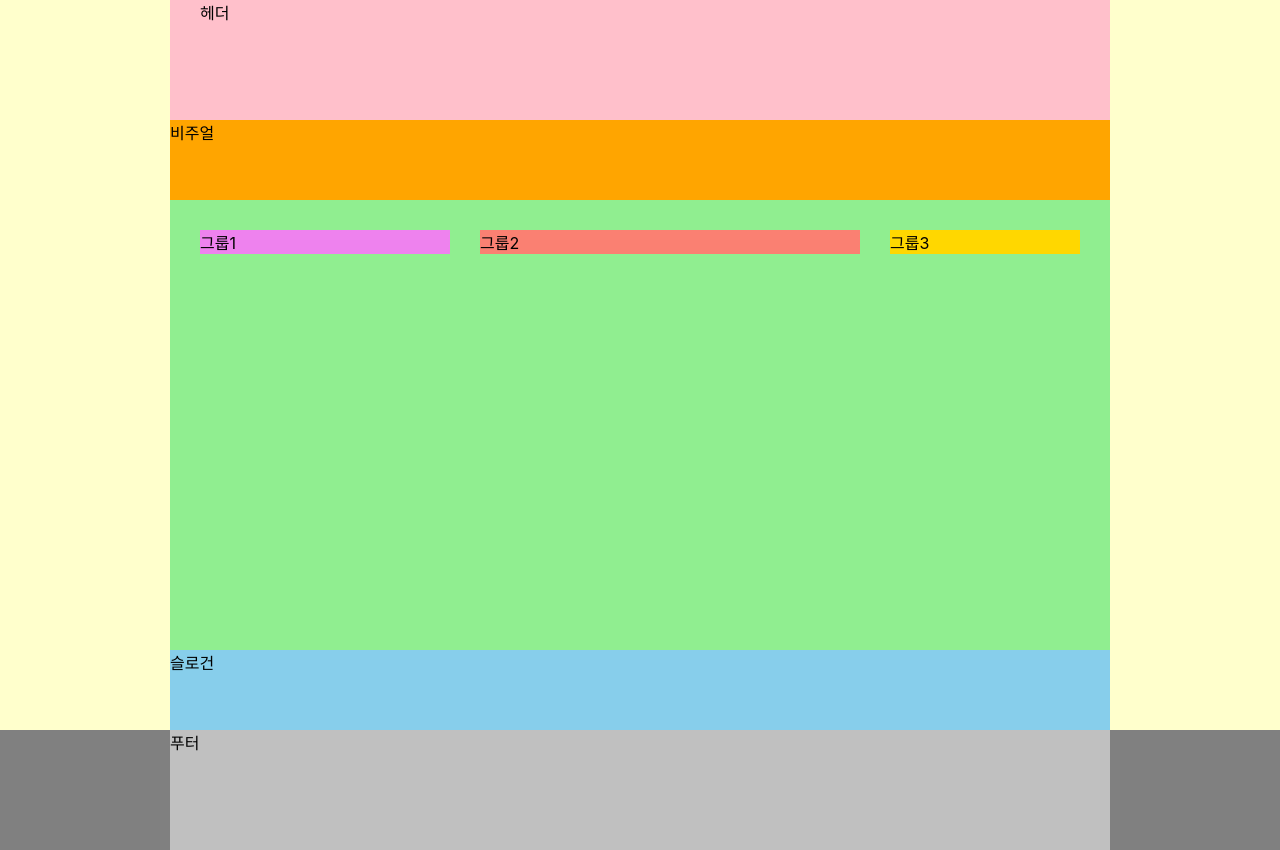
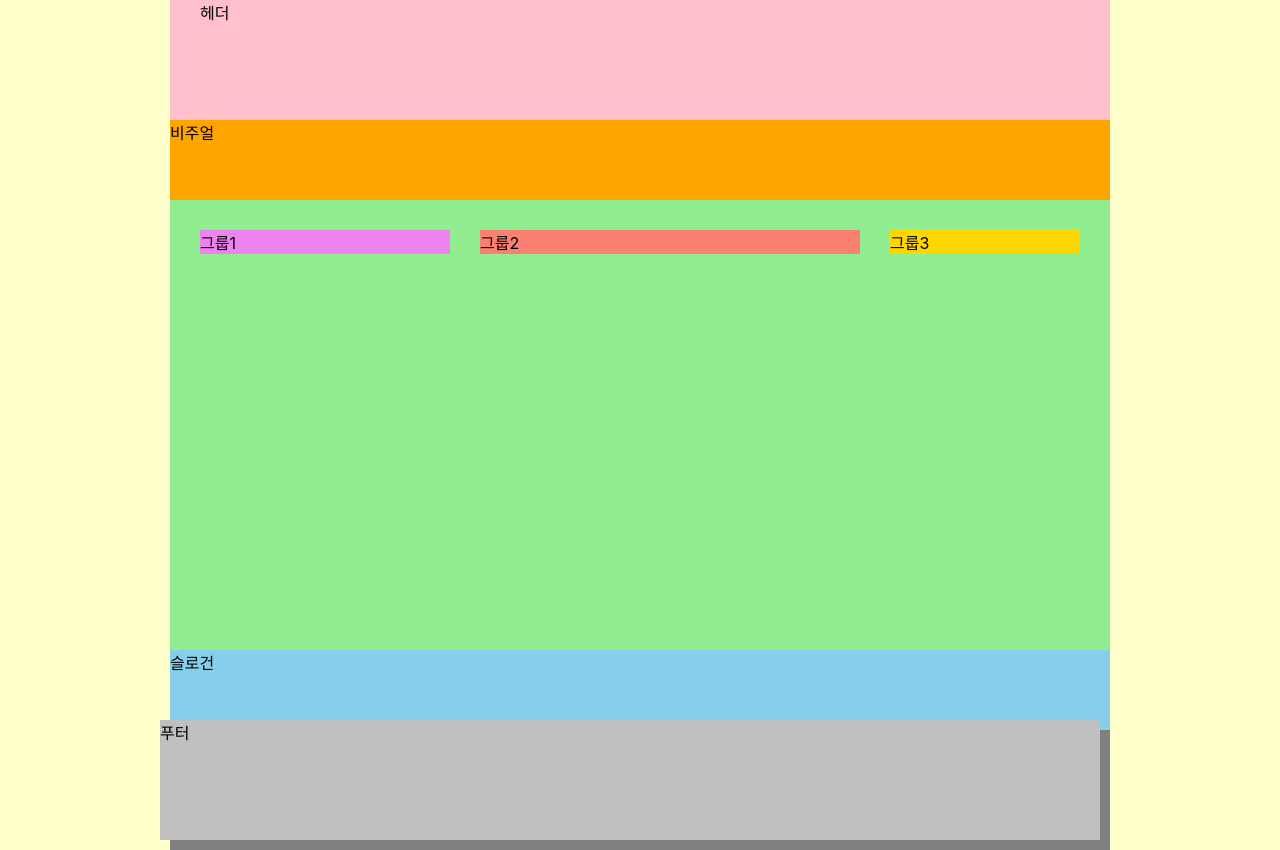
Before and after one commit to luckydoyun/likelion_HTML5, a website: page index.html in a window 1280 px wide. Drawn offline with Linux system fonts and the light colour scheme; a web font is replaced by a local one.

Commit message:
shadow test

```diff
--- a/styles/style.css
+++ b/styles/style.css
@@ -65,10 +65,15 @@ body {
 
 /* 푸터 */
 .footer {
-  background: gray
+  background: gray;
+  width: 940px;
+  margin: 0 auto;
 }
 
 .footer-inner {
   background: silver;
   height: 15vh;
+  position: relative;
+  top: -10px;
+  left: -10px;
 }
```
